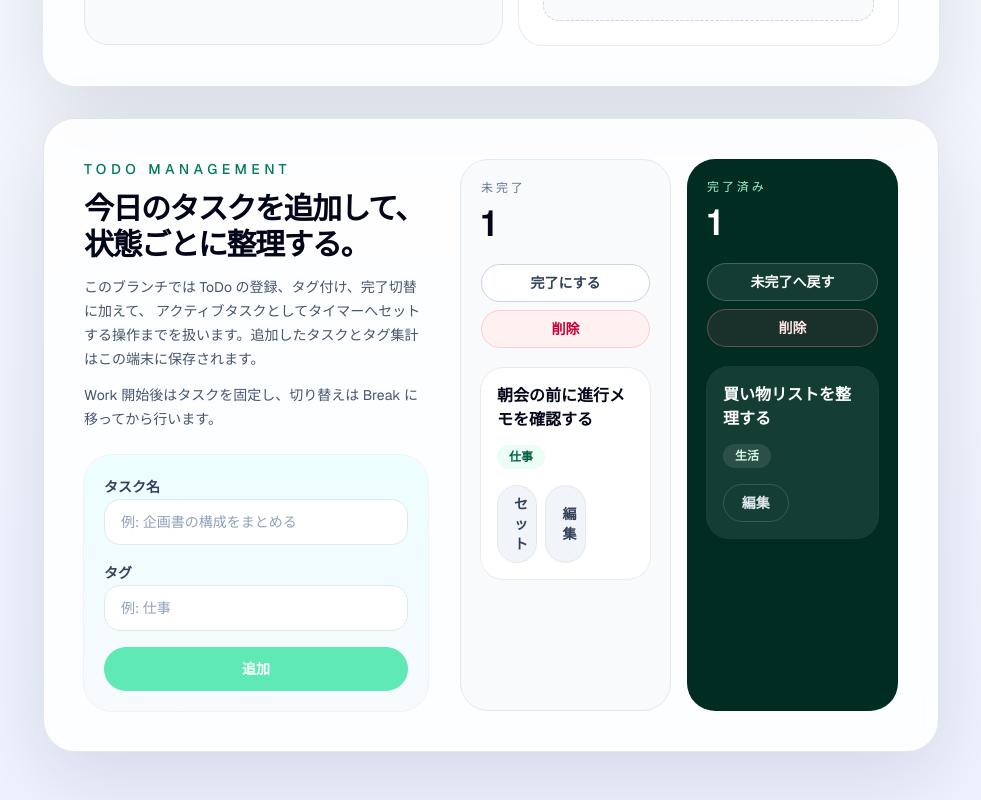
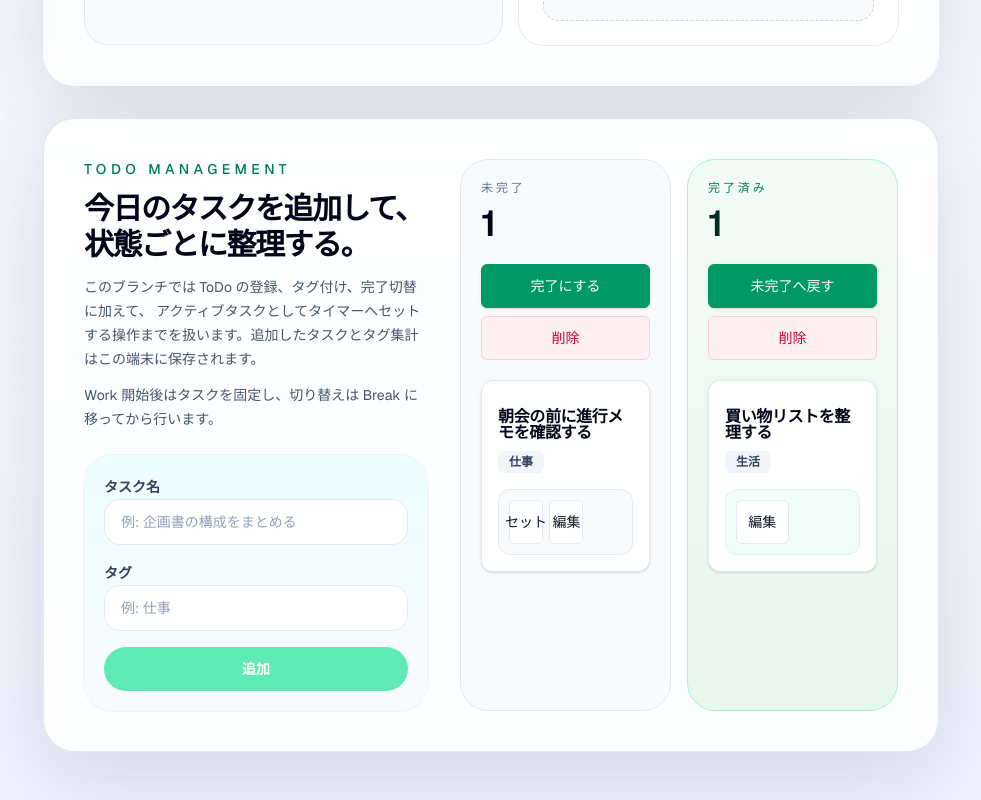
Before and after one commit to arakink/pomo-list, a Next.js app: page / in a window 1280 px wide. Shown: the part 1223-2023 px from the top of the page, without its empty margins (149-1130 px from the left). Built offline with nearby package versions, Linux system fonts and the light colour scheme.

Commit message:
feat: UIコンポーネントを追加し、Todoパネルのデザインを改善

```diff
--- a/components/todo-panel.tsx
+++ b/components/todo-panel.tsx
@@ -2,7 +2,18 @@
 
 import { FormEvent, useState } from "react";
 
+import { Badge } from "@/components/ui/badge";
+import { Button } from "@/components/ui/button";
+import {
+  Card,
+  CardContent,
+  CardFooter,
+  CardHeader,
+  CardTitle,
+} from "@/components/ui/card";
+import { Input } from "@/components/ui/input";
 import { Todo } from "@/lib/pomo-list";
+import { cn } from "@/lib/utils";
 
 type ColumnType = "incomplete" | "completed";
 type SelectionMode = "toggleStatus" | "delete" | null;
@@ -356,42 +367,22 @@ function TodoColumn({
 }: TodoColumnProps) {
   const panelClassName =
     tone === "emerald"
-      ? "bg-emerald-950 text-white"
+      ? "border border-emerald-200 bg-[linear-gradient(180deg,#f3fbf6_0%,#e8f7ee_100%)] text-slate-950"
       : "border border-slate-200 bg-slate-50 text-slate-950";
   const eyebrowClassName =
-    tone === "emerald" ? "text-emerald-200" : "text-slate-500";
+    tone === "emerald" ? "text-emerald-700" : "text-slate-500";
   const countClassName =
-    tone === "emerald" ? "text-white" : "text-slate-950";
-  const cardClassName =
-    tone === "emerald"
-      ? "bg-white/8 ring-1 ring-white/10"
-      : "bg-white ring-1 ring-slate-900/6";
-  const titleClassName = tone === "emerald" ? "text-white" : "text-slate-950";
-  const tagClassName =
-    tone === "emerald"
-      ? "bg-white/10 text-emerald-100"
-      : "bg-emerald-50 text-emerald-800";
+    tone === "emerald" ? "text-emerald-950" : "text-slate-950";
+  const titleClassName = "text-slate-950";
   const emptyClassName =
-    tone === "emerald" ? "text-slate-300" : "text-slate-500";
-  const buttonClassName =
-    tone === "emerald"
-      ? "border-white/20 bg-white/8 text-white hover:bg-white/14"
-      : "border-slate-300 bg-white text-slate-700 hover:border-slate-500";
-  const secondaryButtonClassName =
-    tone === "emerald"
-      ? "border-white/15 bg-transparent text-slate-200 hover:bg-white/10"
-      : "border-slate-200 bg-slate-100 text-slate-700 hover:bg-slate-200";
-  const dangerButtonClassName =
-    tone === "emerald"
-      ? "border-rose-300/30 bg-rose-400/10 text-rose-100 hover:bg-rose-400/20"
-      : "border-rose-200 bg-rose-50 text-rose-700 hover:bg-rose-100";
+    tone === "emerald" ? "text-slate-500" : "text-slate-500";
   const inputClassName =
     tone === "emerald"
-      ? "border-white/15 bg-white/8 text-white placeholder:text-slate-300 focus:border-emerald-300 focus:ring-4 focus:ring-emerald-200/10"
-      : "border-slate-200 bg-white text-slate-950 placeholder:text-slate-400 focus:border-emerald-500 focus:ring-4 focus:ring-emerald-500/10";
+      ? "border-emerald-200 bg-white text-slate-950 placeholder:text-slate-400 focus-visible:border-emerald-500 focus-visible:ring-emerald-500/10"
+      : "";
   const checkboxClassName =
     tone === "emerald"
-      ? "border-white/20 bg-white/8 text-emerald-200 accent-emerald-300"
+      ? "border-emerald-300 bg-white text-emerald-700 accent-emerald-600"
       : "border-slate-300 bg-white text-emerald-700 accent-emerald-600";
   const hasSelection = todos.some((todo) =>
     selection.selectedTodoIds.includes(todo.id),
@@ -404,6 +395,31 @@ function TodoColumn({
     columnType,
   );
   const canSetTask = columnType === "incomplete" && !isSelectingInThisColumn;
+  const selectionCardClassName =
+    tone === "emerald"
+      ? "border-emerald-200 bg-white text-slate-700"
+      : "bg-white";
+  const todoCardClassName =
+    tone === "emerald"
+      ? "border-emerald-100 bg-white shadow-[0_10px_28px_rgba(16,185,129,0.08)]"
+      : "bg-white";
+  const actionAreaClassName =
+    tone === "emerald"
+      ? "border-emerald-100 bg-emerald-50/70"
+      : "border-slate-200 bg-slate-50";
+  const primaryButtonVariant = "default";
+  const secondaryButtonVariant = "secondary";
+  const destructiveButtonVariant = "destructive";
+  const actionButtonClassName =
+    "h-auto min-h-11 whitespace-normal px-4 py-3 text-center leading-[1.2] shadow-none";
+  const primaryButtonClassName =
+    tone === "emerald"
+      ? "border-emerald-600 bg-emerald-600 text-white hover:border-emerald-700 hover:bg-emerald-700"
+      : "";
+  const secondaryButtonClassName =
+    tone === "emerald"
+      ? "border-emerald-200 bg-white text-emerald-900 hover:border-emerald-300 hover:bg-emerald-50"
+      : "border-slate-200 bg-white text-slate-700 hover:border-slate-300 hover:bg-slate-50";
 
   return (
     <section className={`rounded-[1.75rem] p-5 ${panelClassName}`}>
@@ -421,43 +437,49 @@ function TodoColumn({
       <div className="mt-5 grid gap-2">
         {isSelectingInThisColumn ? (
           <>
-            <p className={`text-sm leading-6 ${eyebrowClassName}`}>
+            <Card className={selectionCardClassName}>
+              <CardContent className="p-4">
+                <p className={cn("text-sm leading-6", eyebrowClassName)}>
                   {selectionDescription}
                 </p>
-            <button
-              type="button"
+              </CardContent>
+            </Card>
+            <Button
               onClick={selection.onConfirm}
               disabled={!hasSelection}
-              className={`rounded-full border px-4 py-2 text-sm font-semibold transition disabled:cursor-not-allowed disabled:opacity-50 ${
-                selection.mode === "delete" ? dangerButtonClassName : buttonClassName
-              }`}
+              variant={
+                selection.mode === "delete"
+                  ? destructiveButtonVariant
+                  : primaryButtonVariant
+              }
+              className={cn("w-full rounded-2xl", actionButtonClassName, selection.mode !== "delete" && primaryButtonClassName)}
             >
               {confirmActionLabel}
-            </button>
-            <button
-              type="button"
+            </Button>
+            <Button
               onClick={selection.onCancel}
-              className={`rounded-full border px-4 py-2 text-sm font-semibold transition ${secondaryButtonClassName}`}
+              variant={secondaryButtonVariant}
+              className={cn("w-full rounded-2xl", actionButtonClassName, secondaryButtonClassName)}
             >
               キャンセル
-            </button>
+            </Button>
           </>
         ) : (
           <>
-            <button
-              type="button"
+            <Button
               onClick={selection.onStartToggleStatus}
-              className={`rounded-full border px-4 py-2 text-sm font-semibold transition ${buttonClassName}`}
+              variant={primaryButtonVariant}
+              className={cn("w-full rounded-2xl", actionButtonClassName, primaryButtonClassName)}
             >
               {primaryActionLabel}
-            </button>
-            <button
-              type="button"
+            </Button>
+            <Button
               onClick={selection.onStartDelete}
-              className={`rounded-full border px-4 py-2 text-sm font-semibold transition ${dangerButtonClassName}`}
+              variant={destructiveButtonVariant}
+              className={cn("w-full rounded-2xl", actionButtonClassName)}
             >
               削除
-            </button>
+            </Button>
           </>
         )}
       </div>
@@ -465,10 +487,19 @@ function TodoColumn({
       {todos.length > 0 ? (
         <ul className="mt-5 space-y-3">
           {todos.map((todo) => (
-            <li key={todo.id} className={`rounded-[1.4rem] p-4 ${cardClassName}`}>
-              <div className="flex flex-col gap-4">
+            <li key={todo.id}>
+              <Card className={cn("overflow-hidden rounded-2xl transition", todoCardClassName)}>
                 {isSelectingInThisColumn ? (
-                  <label className="flex items-center gap-3">
+                  <CardHeader className="pb-0">
+                    <label
+                      className={cn(
+                        "flex items-center gap-3 rounded-xl border px-3 py-2.5",
+                        tone === "emerald"
+                          ? "border-white/10 bg-white/6"
+                          : "border-slate-200 bg-slate-50",
+                      )}
+                    >
+                      <div className="flex items-center gap-3">
                         <input
                           type="checkbox"
                           checked={selection.selectedTodoIds.includes(todo.id)}
@@ -476,79 +507,99 @@ function TodoColumn({
                           aria-label={`「${todo.title}」を選択`}
                           className={`h-4 w-4 rounded border ${checkboxClassName}`}
                         />
-                    <span className={`text-xs font-semibold uppercase tracking-[0.18em] ${eyebrowClassName}`}>
+                        <span
+                          className={`text-xs font-semibold uppercase tracking-[0.18em] ${eyebrowClassName}`}
+                        >
                           選択
                         </span>
+                      </div>
                     </label>
+                  </CardHeader>
                 ) : null}
 
                 {editing.todoId === todo.id ? (
-                  <div className="space-y-3">
+                  <>
+                    <CardHeader>
+                      <CardTitle className={titleClassName}>タスクを編集</CardTitle>
+                    </CardHeader>
+                    <CardContent className="space-y-3">
                       <div className="space-y-2">
                         <label htmlFor={`edit-title-${todo.id}`} className="sr-only">
                           タスク名
                         </label>
-                      <input
+                        <Input
                           id={`edit-title-${todo.id}`}
                           type="text"
                           value={editing.title}
                           onChange={(event) => editing.onTitleChange(event.target.value)}
                           placeholder="タスク名"
-                        className={`w-full rounded-2xl border px-4 py-3 text-sm outline-none transition ${inputClassName}`}
+                          className={inputClassName}
                         />
                       </div>
                       <div className="space-y-2">
                         <label htmlFor={`edit-tag-${todo.id}`} className="sr-only">
                           タグ
                         </label>
-                      <input
+                        <Input
                           id={`edit-tag-${todo.id}`}
                           type="text"
                           value={editing.tag}
                           onChange={(event) => editing.onTagChange(event.target.value)}
                           placeholder="タグ"
-                        className={`w-full rounded-2xl border px-4 py-3 text-sm outline-none transition ${inputClassName}`}
+                          className={inputClassName}
                         />
                       </div>
-                  </div>
+                    </CardContent>
+                  </>
                 ) : (
-                  <div className="space-y-3">
-                    <div className="flex flex-wrap items-start justify-between gap-3">
-                      <p className={`text-base font-semibold leading-6 ${titleClassName}`}>
-                        {todo.title}
-                      </p>
+                  <>
+                    <CardHeader className="space-y-3">
+                      <div className="flex flex-wrap items-center justify-end gap-2">
                         {activeTaskId === todo.id ? (
-                        <span
-                          className={`inline-flex rounded-full px-3 py-1 text-[11px] font-semibold uppercase tracking-[0.18em] ${
-                            tone === "emerald"
-                              ? "bg-white/12 text-white"
-                              : "bg-orange-100 text-orange-800"
-                          }`}
+                          <Badge
+                            className={cn(
+                              "bg-orange-100 text-orange-800",
+                              tone === "emerald" && "bg-emerald-700 text-white",
+                            )}
                           >
-                          Current
-                        </span>
+                            Current Focus
+                          </Badge>
                         ) : null}
                       </div>
+                      <div className="space-y-2">
+                        <CardTitle className={cn("leading-6", titleClassName)}>
+                          {todo.title}
+                        </CardTitle>
                         {todo.tag ? (
-                      <span
-                        className={`inline-flex w-fit rounded-full px-3 py-1 text-xs font-semibold ${tagClassName}`}
+                          <Badge
+                            variant="secondary"
+                            className={cn(
+                              "w-fit",
+                              tone === "emerald"
+                                ? "bg-emerald-100 text-emerald-800"
+                                : "bg-emerald-50 text-emerald-800",
+                            )}
                           >
                             {todo.tag}
-                      </span>
+                          </Badge>
                         ) : (
-                      <span className={`text-xs ${emptyClassName}`}>タグなし</span>
+                          <p className={`text-xs font-medium ${emptyClassName}`}>タグなし</p>
                         )}
                       </div>
+                    </CardHeader>
+                  </>
                 )}
 
+                <CardFooter className="pt-0">
                   <div
-                  className={`grid gap-2 ${
-                    canSetTask ? "sm:grid-cols-3" : "sm:grid-cols-2"
-                  }`}
+                    className={cn(
+                      "grid w-full gap-2 rounded-xl border p-2.5",
+                      actionAreaClassName,
+                      canSetTask ? "sm:grid-cols-3" : "sm:grid-cols-2",
+                    )}
                   >
                     {canSetTask ? (
-                    <button
-                      type="button"
+                      <Button
                         onClick={() =>
                           activeTaskId === todo.id && canClearActiveTask
                             ? onClearActiveTask()
@@ -559,11 +610,14 @@ function TodoColumn({
                             ? !canClearActiveTask
                             : !canSetActiveTask
                         }
-                      className={`rounded-full border px-4 py-2 text-sm font-semibold transition ${
+                        variant={activeTaskId === todo.id ? primaryButtonVariant : secondaryButtonVariant}
+                        className={cn(
+                          "w-full rounded-2xl",
+                          actionButtonClassName,
                           activeTaskId === todo.id
-                          ? buttonClassName
-                          : secondaryButtonClassName
-                      } disabled:cursor-not-allowed disabled:opacity-50`}
+                            ? primaryButtonClassName
+                            : secondaryButtonClassName,
+                        )}
                       >
                         {activeTaskId === todo.id
                           ? canClearActiveTask
@@ -572,37 +626,38 @@ function TodoColumn({
                           : canSetActiveTask
                             ? "セット"
                             : "Break後にセット"}
-                    </button>
+                      </Button>
                     ) : null}
                     {editing.todoId === todo.id ? (
-                    <button
-                      type="button"
+                      <Button
                         onClick={() => editing.onSave(todo.id)}
                         disabled={!editing.title.trim()}
-                      className={`rounded-full border px-4 py-2 text-sm font-semibold transition disabled:cursor-not-allowed disabled:opacity-50 ${buttonClassName}`}
+                        variant={primaryButtonVariant}
+                        className={cn("w-full rounded-2xl", actionButtonClassName, primaryButtonClassName)}
                       >
                         保存
-                    </button>
+                      </Button>
                     ) : (
-                    <button
-                      type="button"
+                      <Button
                         onClick={() => editing.onStart(todo)}
-                      className={`rounded-full border px-4 py-2 text-sm font-semibold transition ${secondaryButtonClassName}`}
+                        variant={secondaryButtonVariant}
+                        className={cn("w-full rounded-2xl", actionButtonClassName, secondaryButtonClassName)}
                       >
                         編集
-                    </button>
+                      </Button>
                     )}
                     {editing.todoId === todo.id ? (
-                    <button
-                      type="button"
+                      <Button
                         onClick={editing.onCancel}
-                      className={`rounded-full border px-4 py-2 text-sm font-semibold transition ${secondaryButtonClassName}`}
+                        variant={secondaryButtonVariant}
+                        className={cn("w-full rounded-2xl", actionButtonClassName, secondaryButtonClassName)}
                       >
                         キャンセル
-                    </button>
+                      </Button>
                     ) : null}
                   </div>
-              </div>
+                </CardFooter>
+              </Card>
             </li>
           ))}
         </ul>
--- /dev/null
+++ b/components/ui/badge.tsx
@@ -0,0 +1,30 @@
+import * as React from "react";
+
+import { cn } from "@/lib/utils";
+
+type BadgeProps = React.HTMLAttributes<HTMLSpanElement> & {
+  variant?: "default" | "secondary" | "outline";
+};
+
+const variantClassName: Record<NonNullable<BadgeProps["variant"]>, string> = {
+  default: "border-transparent bg-slate-900 text-white",
+  secondary: "border-transparent bg-slate-100 text-slate-700",
+  outline: "border-slate-200 text-slate-700",
+};
+
+export function Badge({
+  className,
+  variant = "default",
+  ...props
+}: BadgeProps) {
+  return (
+    <span
+      className={cn(
+        "inline-flex items-center rounded-md border px-2.5 py-0.5 text-xs font-semibold transition-colors",
+        variantClassName[variant],
+        className,
+      )}
+      {...props}
+    />
+  );
+}
--- /dev/null
+++ b/components/ui/button.tsx
@@ -0,0 +1,46 @@
+import * as React from "react";
+
+import { cn } from "@/lib/utils";
+
+type ButtonProps = React.ButtonHTMLAttributes<HTMLButtonElement> & {
+  variant?: "default" | "secondary" | "outline" | "destructive" | "ghost";
+  size?: "default" | "sm";
+};
+
+const variantClassName: Record<NonNullable<ButtonProps["variant"]>, string> = {
+  default:
+    "border border-emerald-600 bg-emerald-600 text-white shadow-sm hover:border-emerald-700 hover:bg-emerald-700",
+  secondary:
+    "border border-slate-200 bg-slate-100 text-slate-900 hover:border-slate-300 hover:bg-slate-200",
+  outline:
+    "border border-slate-300 bg-white text-slate-700 hover:border-slate-400 hover:bg-slate-50",
+  destructive:
+    "border border-rose-200 bg-rose-50 text-rose-700 hover:border-rose-300 hover:bg-rose-100",
+  ghost: "border border-transparent bg-transparent text-slate-600 hover:bg-slate-100",
+};
+
+const sizeClassName: Record<NonNullable<ButtonProps["size"]>, string> = {
+  default: "h-10 px-4 py-2",
+  sm: "h-9 px-3.5 py-2",
+};
+
+export function Button({
+  className,
+  variant = "default",
+  size = "default",
+  type = "button",
+  ...props
+}: ButtonProps) {
+  return (
+    <button
+      type={type}
+      className={cn(
+        "inline-flex items-center justify-center rounded-md text-sm font-medium whitespace-nowrap transition-colors focus-visible:outline-none focus-visible:ring-2 focus-visible:ring-emerald-500/30 disabled:pointer-events-none disabled:opacity-50",
+        variantClassName[variant],
+        sizeClassName[size],
+        className,
+      )}
+      {...props}
+    />
+  );
+}
--- /dev/null
+++ b/components/ui/card.tsx
@@ -0,0 +1,58 @@
+import * as React from "react";
+
+import { cn } from "@/lib/utils";
+
+export function Card({
+  className,
+  ...props
+}: React.HTMLAttributes<HTMLDivElement>) {
+  return (
+    <div
+      className={cn(
+        "rounded-xl border border-slate-200 bg-white text-slate-950 shadow-sm",
+        className,
+      )}
+      {...props}
+    />
+  );
+}
+
+export function CardHeader({
+  className,
+  ...props
+}: React.HTMLAttributes<HTMLDivElement>) {
+  return <div className={cn("flex flex-col space-y-1.5 p-4", className)} {...props} />;
+}
+
+export function CardTitle({
+  className,
+  ...props
+}: React.HTMLAttributes<HTMLParagraphElement>) {
+  return (
+    <p
+      className={cn("text-base font-semibold leading-none tracking-tight", className)}
+      {...props}
+    />
+  );
+}
+
+export function CardDescription({
+  className,
+  ...props
+}: React.HTMLAttributes<HTMLParagraphElement>) {
+  return <p className={cn("text-sm text-slate-500", className)} {...props} />;
+}
+
+export function CardContent({
+  className,
+  ...props
+}: React.HTMLAttributes<HTMLDivElement>) {
+  return <div className={cn("p-4 pt-0", className)} {...props} />;
+}
+
+export function CardFooter({
+  className,
+  ...props
+}: React.HTMLAttributes<HTMLDivElement>) {
+  return <div className={cn("flex items-center p-4 pt-0", className)} {...props} />;
+}
--- /dev/null
+++ b/components/ui/input.tsx
@@ -0,0 +1,16 @@
+import * as React from "react";
+
+import { cn } from "@/lib/utils";
+
+export function Input({ className, type, ...props }: React.ComponentProps<"input">) {
+  return (
+    <input
+      type={type}
+      className={cn(
+        "flex h-10 w-full rounded-md border border-slate-200 bg-white px-3 py-2 text-sm text-slate-950 shadow-xs transition-colors outline-none file:border-0 file:bg-transparent file:text-sm file:font-medium placeholder:text-slate-400 focus-visible:border-emerald-500 focus-visible:ring-2 focus-visible:ring-emerald-500/10 disabled:cursor-not-allowed disabled:opacity-50",
+        className,
+      )}
+      {...props}
+    />
+  );
+}
--- /dev/null
+++ b/lib/utils.ts
@@ -0,0 +1,3 @@
+export function cn(...inputs: Array<string | false | null | undefined>) {
+  return inputs.filter(Boolean).join(" ");
+}
```
Lines whose indentation alone changed are shown as unchanged.
